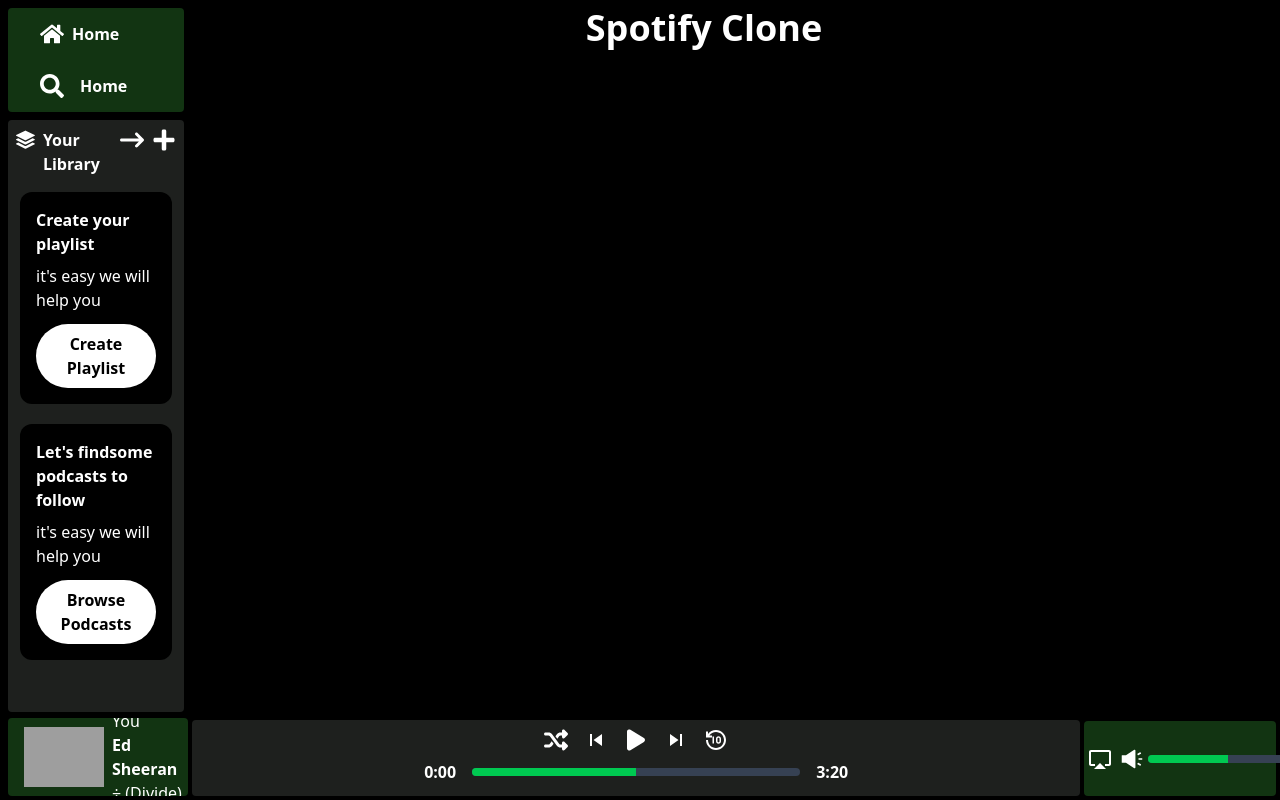
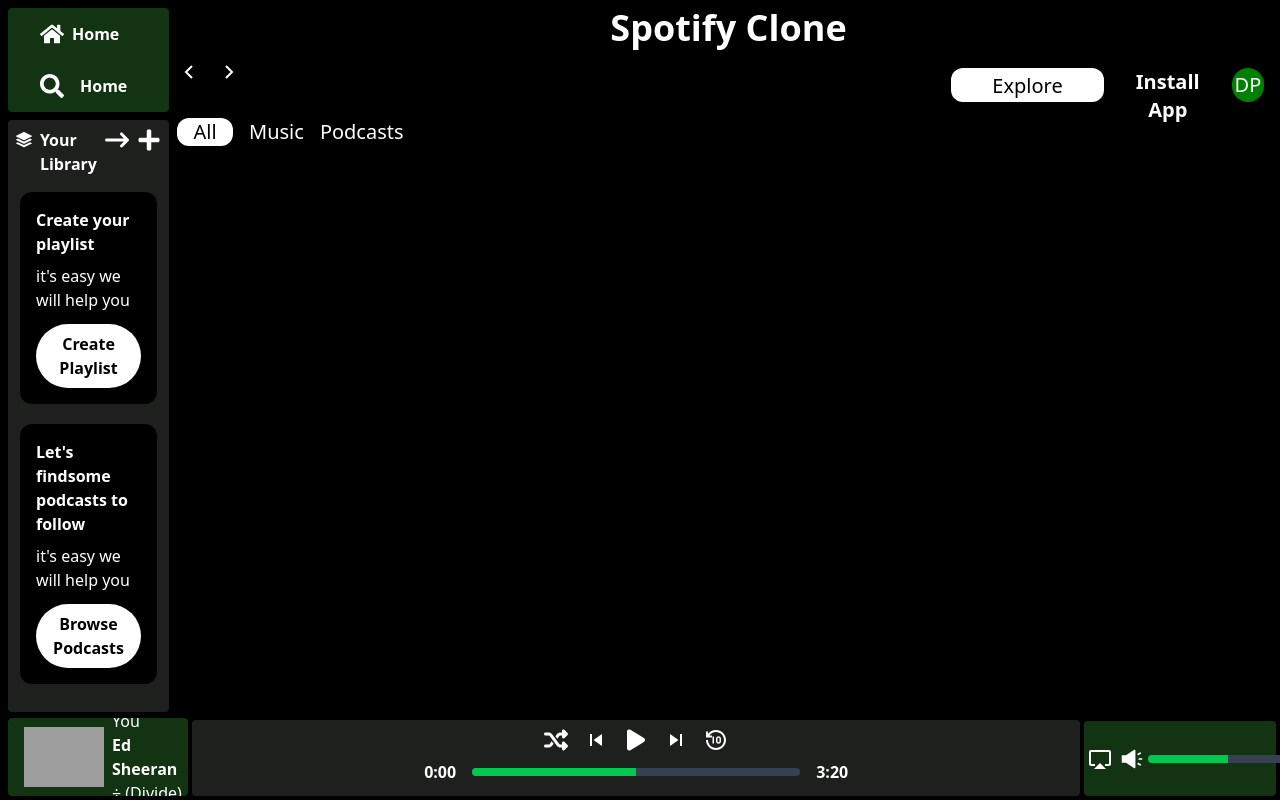
Before and after one commit to TheDeveloperIsDhruv/Spotify-Clone, a React (Vite) app: page / in a window 1280 px wide. Shown: the top 800 px of the page. Built offline with nearby package versions, Linux system fonts and the light colour scheme; grey boxes are pictures that could not be loaded.

Commit message:
Done with navbar

```diff
--- a/src/App.jsx
+++ b/src/App.jsx
@@ -2,14 +2,18 @@
 import './App.css'
 import Sidebar from './Components/Sidebar'
 import Player from './Components/Player'
+import Navbar from './Components/Navbar'
 
 function App() {
 return(
   <div className='h-screen bg-black'>
       <div className='h-[90%] flex text-white'>
       <Sidebar className='w-[20%]'></Sidebar>
-      <div className='w-[80%] flex justify-center mt-2'>
-      <h1 className='font-bold text-4xl'>Spotify Clone</h1>
+      <div className='w-full flex flex-col  mt-2'>
+            <h1 className='flex justify-center font-bold text-4xl'>Spotify Clone</h1>
+            <div className='mt-3 w-full '>
+            <Navbar />
+            </div>
       </div>
       </div>
        <Player></Player>
--- /dev/null
+++ b/src/Components/Navbar.jsx
@@ -0,0 +1,27 @@
+import React from "react";
+import { GrFormPrevious } from "react-icons/gr";
+import { GrFormNext } from "react-icons/gr";
+const Navbar = () => {
+    return(
+        <div>
+                <div className="flex flex-row w-full  ">
+                    <div className="flex w-[70%] gap-4 text-2xl ">
+                        <GrFormPrevious className="cursor-pointer"></GrFormPrevious>
+                        <GrFormNext className="cursor-pointer"></GrFormNext>
+                    </div>
+                    <div className="flex justify-end w-[30%] p-2 h-[50px] mr-2 gap-4 text-xl">
+                        <button className="rounded-xl bg-[white] text-black p-1 cursor-pointer">Explore Premium</button>
+                        <button className="rounded-xl font-semibold cursor-pointer">Install App</button>
+                        <button className="rounded-full bg-[green] w-9 cursor-pointer ">DP</button>
+                    </div>
+                </div>
+
+                <div className="flex flex-row gap-4 text-xl mt-2">
+                    <button className="rounded-xl text-black bg-[white] w-14 cursor-pointer">All</button>
+                    <button className="rounded-xl cursor-pointer">Music</button>
+                    <button className="rounded-xl cursor-pointer">Podcasts</button>
+                </div>
+        </div>
+    )
+}
+export default Navbar;
--- a/src/main.jsx
+++ b/src/main.jsx
@@ -1,6 +1,7 @@
 import { StrictMode } from 'react'
 import { createRoot } from 'react-dom/client'
 import App from './App.jsx'
+import Navbar from './Components/Navbar.jsx'
 
 createRoot(document.getElementById('root')).render(
   <StrictMode>
```
